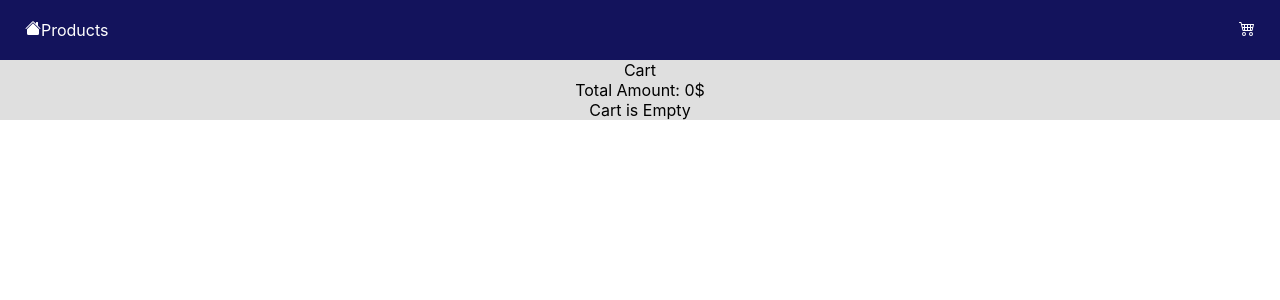
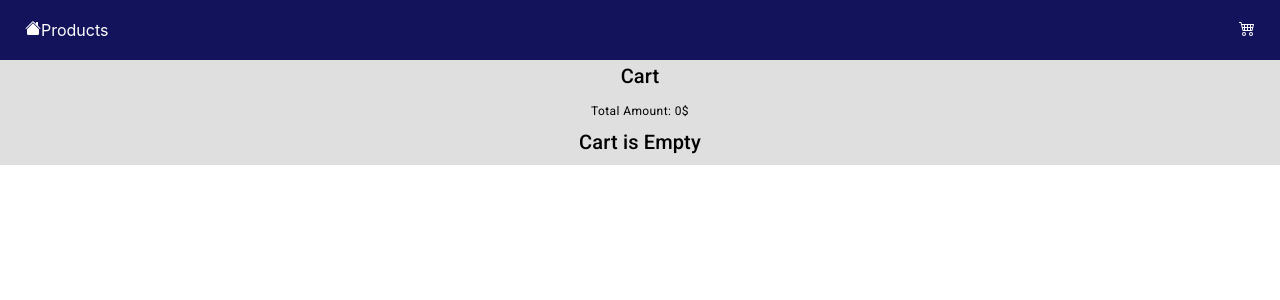
Before and after one commit to ppabhijith/products-context, a React (Create React App) app: page /cart in a window 1280 px wide. Shown: the top 300 px of the page. Built offline with nearby package versions, Linux system fonts and the light colour scheme.

Commit message:
UI fixes

```diff
--- a/src/components/Cart.js
+++ b/src/components/Cart.js
@@ -3,6 +3,7 @@ import { useProduct } from '../context/product-context'
 import Quantity from './Quantity'
 
 import Button from '@mui/material/Button';
+import Typography from '@mui/material/Typography';
 
 function Cart({ products }) {
     const { dispatch } = useProduct()
@@ -19,11 +20,18 @@ function Cart({ products }) {
                         return (
                             <div key={product.id} className='product-card flex'>
                                 <img className='product--image' src={product.thumbnail} alt={product.title} />
-                                <h5>{product.title}</h5>
-                                <p>
+                                <Typography variant="h6" gutterBottom>
+                                    {product.title}
+                                </Typography>
+                                <Typography variant="body2" gutterBottom>
+                                    {product.description}
+                                </Typography>
+                                <Typography variant="overline" display="inline-block" gutterBottom>
                                     <label>Price: </label>
+                                </Typography>
+                                <Typography variant="caption" display="inline-block" gutterBottom>
                                     {`${product.price}$`}
-                                </p>
+                                </Typography>
                                 <div className='button-container'>
                                     <Button variant="contained" color='error'
                                         onClick={() => dispatch({
@@ -36,7 +44,9 @@ function Cart({ products }) {
                             </div>
                         )
                     })
-                        : <h6>Cart is Empty</h6>
+                        : <Typography variant="h6" gutterBottom>
+                            Cart is Empty
+                        </Typography>
                 }
             </div>
         </>
--- /dev/null
+++ b/src/components/ProtectedRoute.js
@@ -0,0 +1,11 @@
+import React from 'react'
+import { Navigate } from 'react-router-dom'
+
+export default function ProtectedRoute({ children }) {
+
+    const isLoggedIn = true
+
+    if (!isLoggedIn) return <Navigate to="/" />
+
+    return children
+}
--- a/src/components/Quantity.js
+++ b/src/components/Quantity.js
@@ -1,5 +1,9 @@
 import React from 'react'
 import { useProduct } from '../context/product-context';
+
+import Button from '@mui/material/Button';
+import Typography from '@mui/material/Typography';
+import Box from '@mui/material/Box';
 
 function Quantity({ product }) {
 
@@ -14,11 +18,13 @@ function Quantity({ product }) {
     const { dispatch } = useProduct();
 
     return (
-        <div className='quantity-container'>
-            <button onClick={() => changeHandler(product.id, product.qty + 1)}>+</button>
-            <span>{product.qty}</span>
-            <button onClick={() => changeHandler(product.id, product.qty - 1)}>-</button>
-        </div>
+        <Box sx={{ mt: "2em", display: 'flex', justifyContent: 'center' }} >
+            <Button mr={6} variant="outlined" onClick={() => changeHandler(product.id, product.qty + 1)}>+</Button>
+            <Typography variant="caption" display="block" gutterBottom>
+                {product.qty}
+            </Typography>
+            <Button variant="outlined" onClick={() => changeHandler(product.id, product.qty - 1)}>-</Button>
+        </Box >
     )
 }
 
--- a/src/index.js
+++ b/src/index.js
@@ -4,6 +4,7 @@ import './index.css';
 import App from './App';
 import { BrowserRouter, Routes, Route } from 'react-router-dom'
 import ProductsGrid from './pages/ProductsGrid';
+import ProtectedRoute from './components/ProtectedRoute';
 // import CartGrid from './pages/CartGrid';
 // import ProductDetails from './pages/ProductDetails';
 
@@ -18,8 +19,10 @@ root.render(
         <Routes>
           <Route path='/' element={<App />}>
             <Route path='products' element={<ProductsGrid />} />
-            <Route path='products/:productId' element={<ProductDetails />} />
+
+            <Route path='products/:productId' element={<ProtectedRoute><ProductDetails /></ProtectedRoute>} />
             <Route path='cart' element={<CartGrid />} />
+
             <Route path='*' element={<main><h3>There is nothing here</h3></main>} />
           </Route>
         </Routes>
--- a/src/pages/CartGrid.js
+++ b/src/pages/CartGrid.js
@@ -1,6 +1,8 @@
 import React from 'react'
 import Cart from '../components/Cart';
 import { useProduct } from '../context/product-context';
+
+import Typography from '@mui/material/Typography';
 
 function CartGrid() {
 
@@ -12,8 +14,12 @@ function CartGrid() {
 
     return (
         <div className='cart-container'>
-            <h3>Cart </h3>
-            <p>Total Amount: {total}$</p>
+            <Typography variant="h6" gutterBottom>
+                Cart
+            </Typography>
+            <Typography variant="caption" display="inline-block" gutterBottom>
+                Total Amount: {total}$
+            </Typography>
             <Cart products={cart} />
         </div>
     )
--- a/src/pages/ProductsGrid.js
+++ b/src/pages/ProductsGrid.js
@@ -7,6 +7,7 @@ import useFetch from '../hooks/useFetch';
 
 import Box from '@mui/material/Box';
 import Typography from '@mui/material/Typography';
+import { Grid } from '@mui/material';
 
 export default function ProductsGrid() {
 
@@ -42,9 +43,12 @@ export default function ProductsGrid() {
                 Products
             </Typography>
             <div className='products-container flex flex-wrap'>
-                {
-                    state.products.map((product) => <Link to={`/products/${product.id}`}><Products key={product.id} product={product} /></Link>)
-                }
+                <Grid container spacing={2} justifyContent="center"
+                    alignItems="stretch">
+                    {
+                        state.products.map((product) => <Grid item xs="auto"> <Link to={`/products/${product.id}`}><Products key={product.id} product={product} /></Link></Grid>)
+                    }
+                </Grid>
             </div>
         </section>
     )
```
